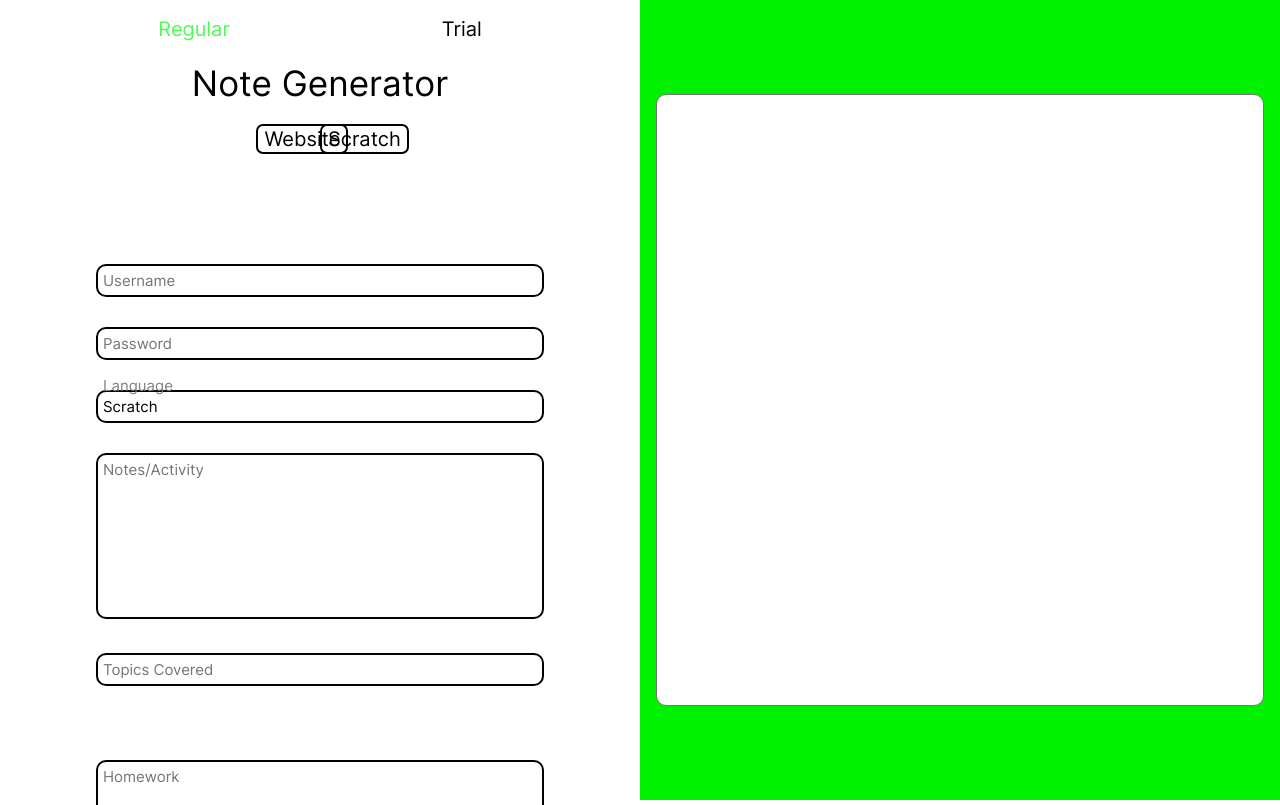
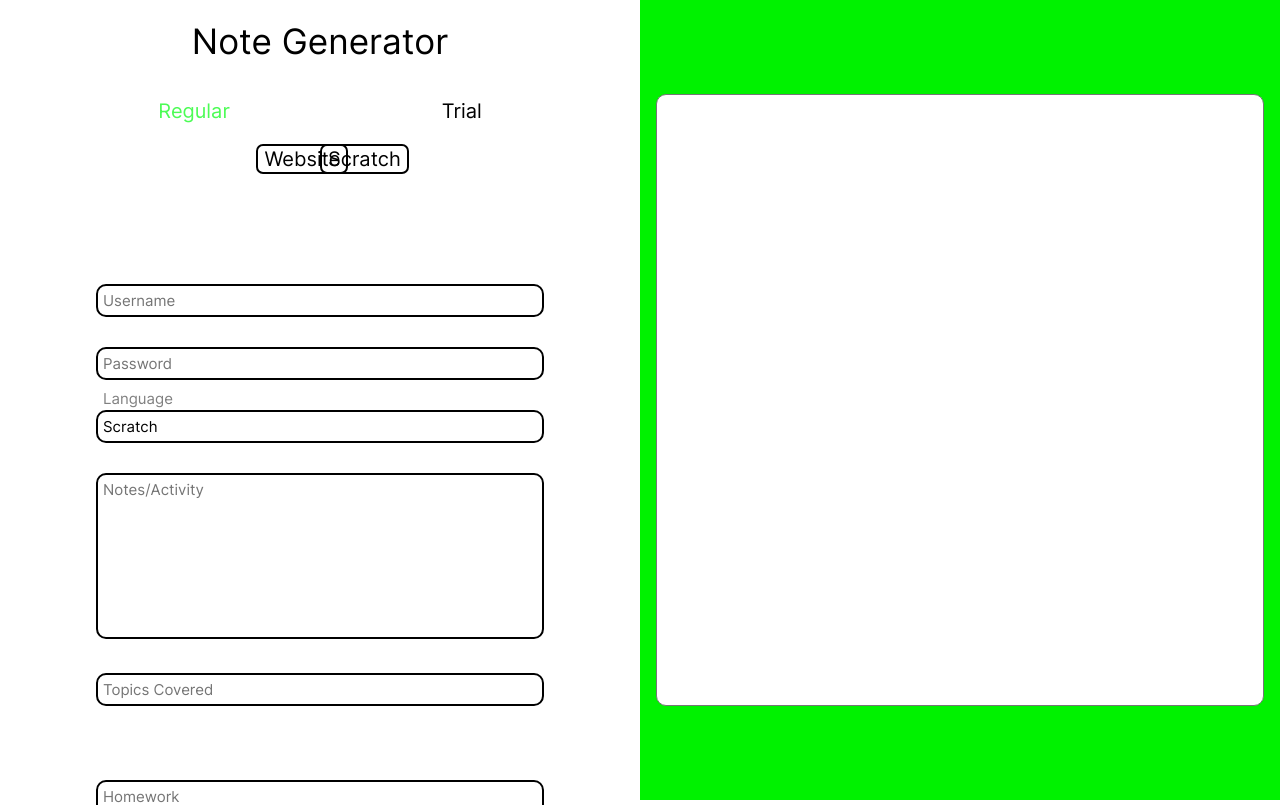
Before and after one commit to AlexL374/coderSchoolNotes, an Angular app: page / in a window 1280 px wide. Shown: the top 805 px of the page. Built offline with nearby package versions, Linux system fonts and the light colour scheme.

Commit message:
Trying another relative positioning

```diff
--- a/src/app/main-page/main-page.component.css
+++ b/src/app/main-page/main-page.component.css
@@ -179,26 +179,7 @@ textarea {
 #topics:focus + .topics_label,
 #challenges:focus + .challenges_label,
 #next:focus + .next_label,
-#local:focus + .local_label {
-  opacity: 1;
-  visibility: visible;
-  display: inline-block;
-  bottom: 6vh;
-  transition: all .3s;
-}
-
-#notes:focus + .notes_label,
-#notes:not(:placeholder-shown) + .notes_label {
-  bottom: 20.5vh !important;
-}
-
-#challenges:focus + .challenges_label,
-#challenges:not(:placeholder-shown) + .challenges_label,
-#next:focus + .next_label,
-#next:not(:placeholder-shown) + .next_label {
-  bottom: 12.3vh !important;
-}
-
+#local:focus + .local_label,
 #username:not(:placeholder-shown) + .username_label,
 #password:not(:placeholder-shown) + .password_label,
 #language:not(:placeholder-shown) + .language_label,
@@ -210,7 +191,20 @@ textarea {
   opacity: 1;
   visibility: visible;
   display: inline-block;
-  bottom: 6vh;
+  bottom: 3.7em;
+  transition: all .3s;
+}
+
+#notes:focus + .notes_label,
+#notes:not(:placeholder-shown) + .notes_label {
+  bottom: 12.9em !important;
+}
+
+#challenges:focus + .challenges_label,
+#challenges:not(:placeholder-shown) + .challenges_label,
+#next:focus + .next_label,
+#next:not(:placeholder-shown) + .next_label {
+  bottom: 7.7em !important;
 }
 
 .submit {
--- a/src/app/main-page/main-page.component.html
+++ b/src/app/main-page/main-page.component.html
@@ -4,18 +4,19 @@
 
   <div id="container">
     <div id="form">
-      <ul id="tabs">
-        <li><button class="tab" id="regular" (click)="tabChange('regular')">Regular</button></li>
-        <li><button class="tab" id="trial" (click)="tabChange('trial')">Trial</button></li>
-      </ul>
+
       <p class="title">Note Generator</p>
-      <br>
       <!--<p class="all regular trial">Platform used:&nbsp;</p>-->
       <!-- <br>
       <select id="platform" (change)="changePlatform()" class="all regular trial">
         <option value="website" class="all regular trial">Website</option>
         <option value="local" class="all regular trial">Local Software</option>
       </select>-->
+      <ul id="tabs">
+        <li><button class="tab" id="regular" (click)="tabChange('regular')">Regular</button></li>
+        <li><button class="tab" id="trial" (click)="tabChange('trial')">Trial</button></li>
+      </ul>
+      <br>
       <div id="platform-website-container" class="website">
         <div id="platform-container">
           <button id="platform-button">Website</button>
```
